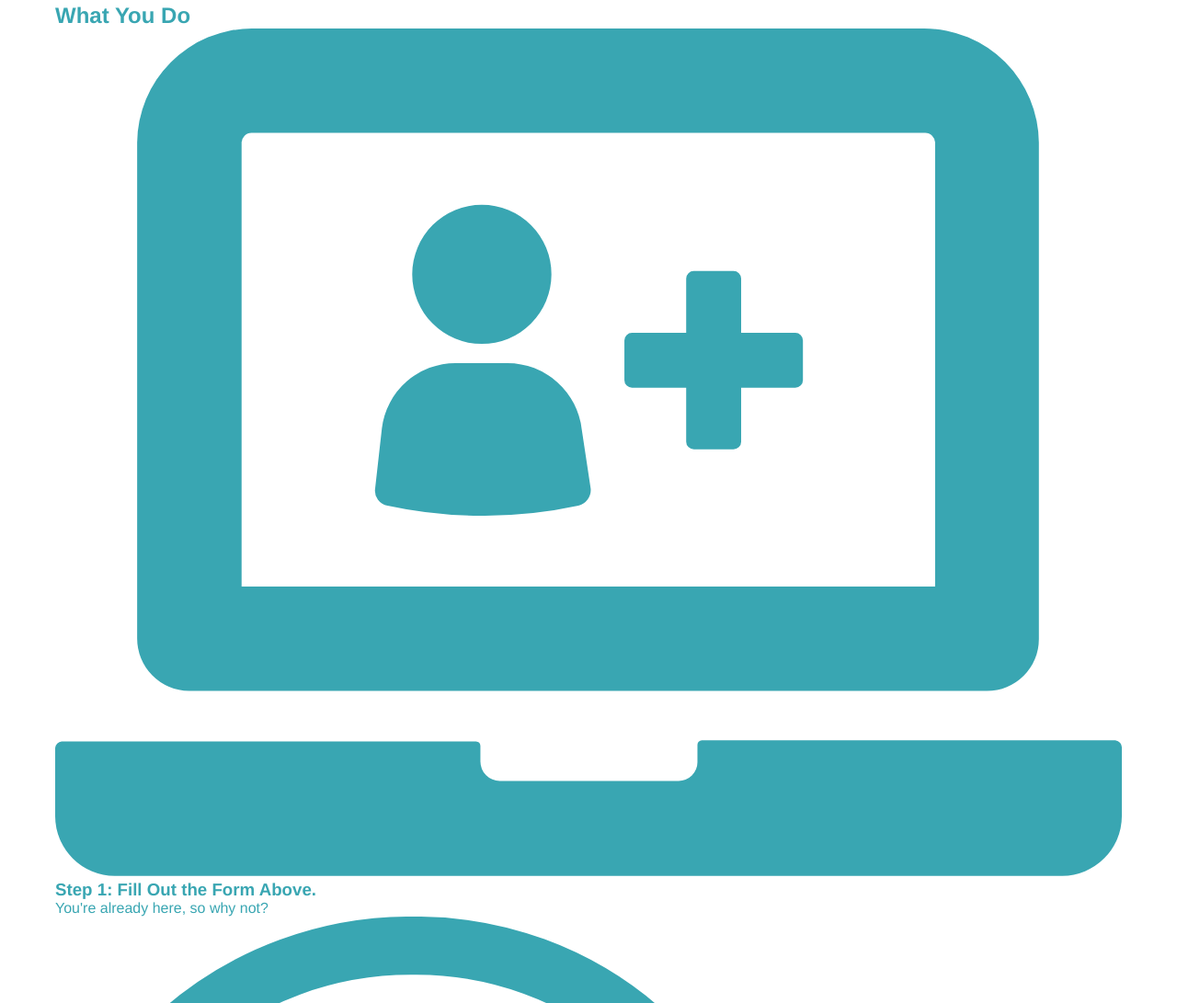
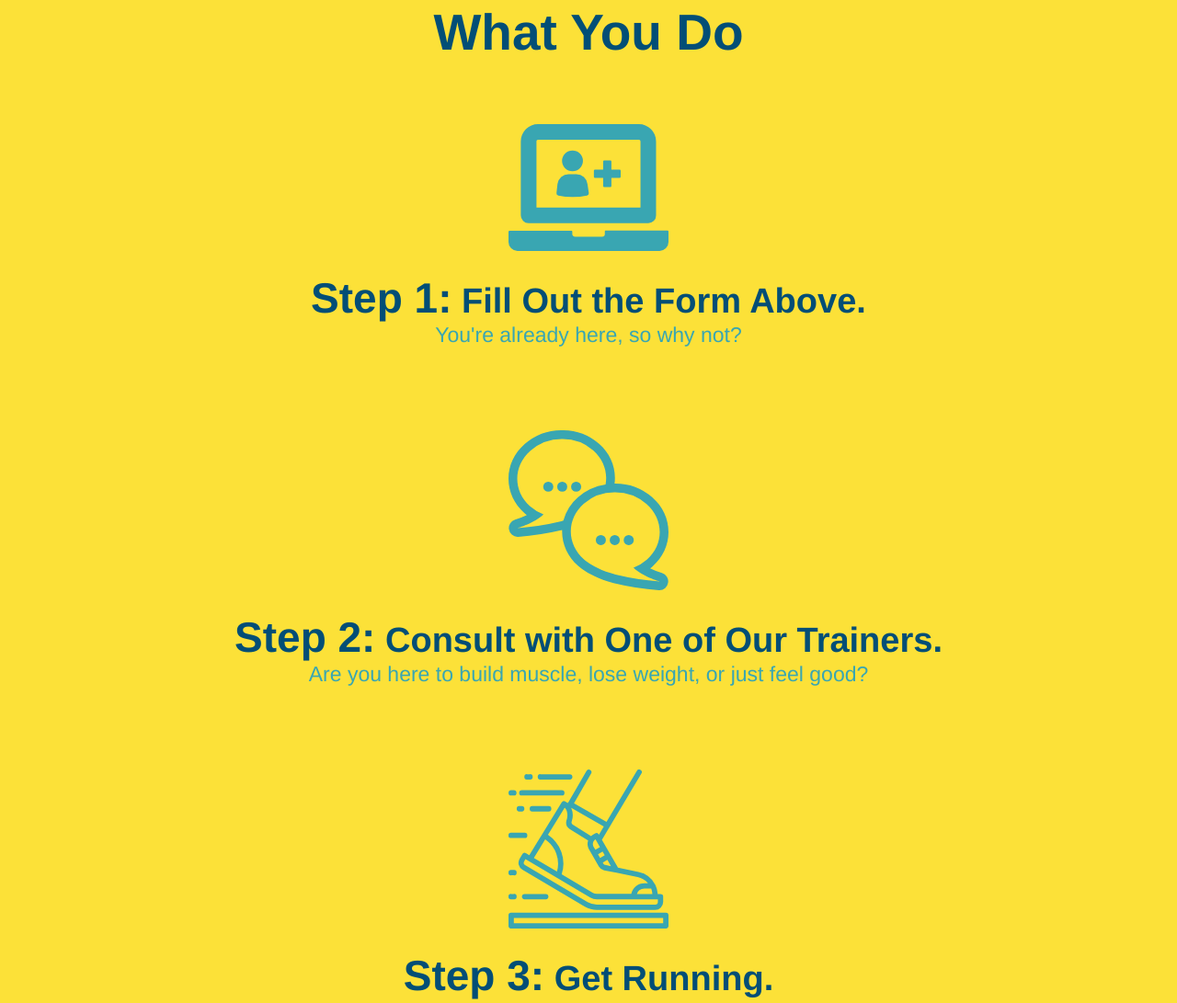
Before and after one commit to JamesVaris/run-buddy, a plain HTML site: page index.html in a window 1280 px wide. Shown: the part 1117-2208 px from the top of the page at 92% size. Drawn offline with Linux system fonts and the light colour scheme.

Commit message:
style what you do section

```diff
--- a/assets/css/style.css
+++ b/assets/css/style.css
@@ -120,20 +120,10 @@ section {
     font-size: 16px;
 }
 /* HERO STYLE ENDS */
-
+/* What we do section */
 /* Centers everything in the section */
 .intro {
     text-align: center;
-}
-/* Edits h2 element text in the intro class */
-.intro h2 {
-    font-size: 55px;
-    color: #024e76;
-    margin-bottom: 35px;
-    padding: 0 100px 20px 100px;
-    border-bottom: 3px solid;
-    border-color: #fce138;
-    display: inline-block;
 }
 /* Edits text paragraph  to intro class & horizontally centers */
 .intro p {
@@ -143,3 +133,48 @@ section {
     font-size: 20px;
     margin: 0 auto;
 }
+/* What you do section */
+/* Aligns everyting with class and edits background color */
+.steps {
+    text-align: center;
+    background: #fce138;
+}
+/* Combined classes for h2 elements allows syncronized edits for different sections */
+.section-title {
+    font-size: 55px;
+    color: #024e76;
+    margin-bottom: 35px;
+    padding: 0 100px 20px 100px;
+    display: inline-block;
+    border-bottom: 3px solid;
+}
+.primary-border {
+    border-color: #fce138;
+}
+.secondary-border {
+    border-color: #39a6b2;
+}
+
+.steps div {
+    margin-bottom: 80px;
+}
+
+.steps img {
+    width: 15%;
+    margin: 10px 0;
+}
+
+.steps h3 {
+    color: #024e76;
+    font-size: 46px;
+    margin-top: 10px;
+}
+
+.steps p {
+    color: #39a6b2;
+    font-size: 23px;
+}
+
+.steps span{
+    font-size: 38px;
+}
--- a/index.html
+++ b/index.html
@@ -67,38 +67,38 @@
 
         <!-- "what we do" section -->
         <section id="what-we-do" class="intro">
-            <h2>What We Do</h2>
+            <h2 class="section-title primary-border">What We Do</h2>
             <p>
                 butcher selfies chambray shabby chic gentrify readymade yr Echo Park XOXO Tumblr normcore Banksy direct trade Blue Bottle chillwave you probably haven't heard of them single-origin coffee Vice fanny pack fixie Odd Future Austin fingerstache pickled twee synth Wes Anderson Thundercats viral bitters flannel meggings narwhal Marfa Schlitz sustainable Intelligentsia umami deep v craft
             </p>
         </section>
 
         <!-- "what you do" section -->
-        <section id="what-you-do">
-            <h2>What You Do</h2>
+        <section id="what-you-do" class="steps">
+            <h2 class="section-title primary-border">What You Do</h2>
 
             <div>
                 <!-- insert img element -->
                 <img src="./assets/images/step-1.svg" alt="" />
-                <h3>Step 1: Fill Out the Form Above.</h3>
+                <h3>Step 1:<span> Fill Out the Form Above.</span></h3>
                 <p> You're already here, so why not?</p>
             </div>
 
             <div>
                 <img src="./assets/images/step-2.svg" alt="" />
-                <h3>Step 2: Consult with One of Our Trainers.</h3>
+                <h3>Step 2:<span> Consult with One of Our Trainers.</span></h3>
                 <p>Are you here to build muscle, lose weight, or just feel good?</p>
             </div>
 
             <div>
                 <img src="./assets/images/step-3.svg" alt="" />
-                <h3>Step 3: Get Running.</h3>
+                <h3>Step 3:<span> Get Running.</span></h3>
                 <p> Hit the ground running (literally) once your trainer lays out your plan.</p>
             </div>
 
             <div>
                 <img src="./assets/images/step-4.svg" alt="" />
-                <h3>Step 4: See Results.</h3>
+                <h3>Step 4:<span> See Results.</span></h3>
                 <p>Bi-weekly checkins with your trainer will keep you focused.</p>
             </div>
 
```
